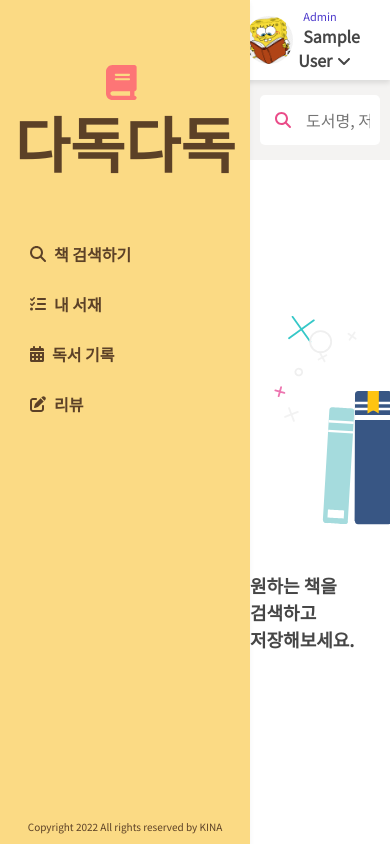
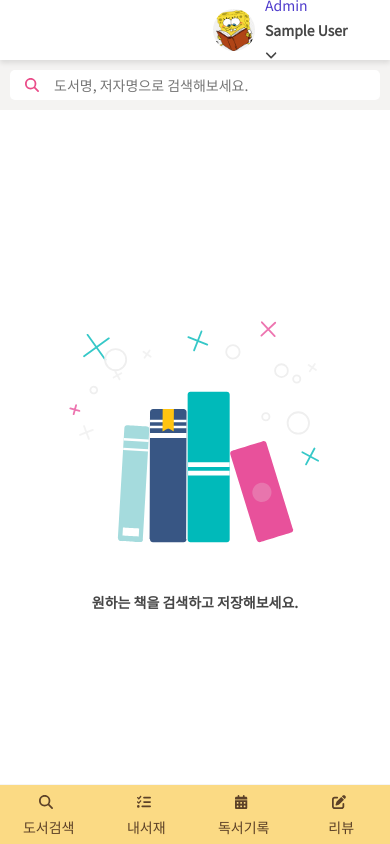
Before and after one commit to kina94/Ink-Drop, a React (Create React App) app: page /home/search in a window 390 px wide. Built offline with nearby package versions, Linux system fonts and the light colour scheme; no server answers; sample sign-in values are in the browser's storage; a web font is replaced by a local one.

Commit message:
모바일 css 1차 완성

```diff
--- a/src/components/home/common/navbar/Navbar.jsx
+++ b/src/components/home/common/navbar/Navbar.jsx
@@ -14,7 +14,7 @@ const Navbar = (props) => {
   }, [props.authService])
 
   const InfoToggle = React.forwardRef(({ onClick }, ref) => (
-    <div>
+    <div style={{minWidth:'100px'}}>
       <p style={{ fontSize: '11px', color: 'var(--color-blue)', margin: '0 5px 0 5px' }}>Admin
       </p>
       <a
@@ -29,7 +29,7 @@ const Navbar = (props) => {
           color: 'var(--color-black)',
           fontWeight: 'bold',
           textDecoration: 'none',
-          marginLeft: '5px'
+          marginLeft: '5px',
         }}
       >
         {userName}<i className="fa-solid fa-angle-down" style={{marginLeft:'5px'}}></i>
--- a/src/components/home/common/navbar/Navbar.module.css
+++ b/src/components/home/common/navbar/Navbar.module.css
@@ -65,3 +65,9 @@
     color:makerViolet;
     opacity:0.7
 }
+
+@media screen and (max-width: 768px){
+    .section{
+      height:30px;
+    }
+}
--- a/src/components/home/common/sidebar/Sidebar.module.css
+++ b/src/components/home/common/sidebar/Sidebar.module.css
@@ -66,3 +66,9 @@
     font-size:10px;
     color : var(--color-brown)
 }
+
+@media screen and (max-width: 768px){
+    .section{
+      display:none;
+    }
+  }
--- a/src/components/home/contents/history/Calendar.css
+++ b/src/components/home/contents/history/Calendar.css
@@ -14,6 +14,10 @@
 
 .calendar-view {
   margin-bottom:70px;
+}
+
+.calendar-view .title #day{
+  font-size:24px;
 }
 
 .calendar-view .title #box{
@@ -54,6 +58,29 @@
   outline:none;
 }
 
+.day-read-book{
+  display: grid;
+  grid-template-columns: repeat(auto-fit, minmax(300px, 1fr));
+  grid-gap: 10px;
+  padding:0 30px 30px 30px;
+  color: var(--font-color);
+  align-items: left;
+}
+
+.day-read-book{
+  text-align:left;
+}
+
+.day-read-book img {
+  object-fit: cover;
+  border-radius:5px;
+}
+
+
+.day-read-book #item {
+  display: inline-block;
+  margin: 20px;
+}
 
 /*Calendar*/
 .react-calendar {
--- a/src/components/home/contents/history/CalendarView.jsx
+++ b/src/components/home/contents/history/CalendarView.jsx
@@ -74,12 +74,19 @@ function CalendarView(props) {
         isToggle &&
         <div className='book-info'>
           <div className='content-wrapper'>
+            <section className='title'>
+              <span id='day'>{moment(value).format('YYYY-MM-DD')}일에 읽은 책</span>
+              <button id='day' className='close'><i className="fas fa-times"></i></button>
+            </section>
+            <seciton className='day-read-book'>
               <ul>
                 {
                   selectedDayBook.map((book, index) => {
                     return (
                       <li key={index}>
+                        <div id='item'>
                           <img className='complete-book-img' src={book.thumbnail}></img>
+                        </div>
                         <div className='complete-book-contents'>
                           <span>{book.title}</span>
                           <span>{book.authors[0]} / {book.publisher}</span>
@@ -90,6 +97,7 @@ function CalendarView(props) {
                   })
                 }
               </ul>
+            </seciton>
           </div>
         </div>
       }
--- a/src/components/home/contents/library/LibrarySidebar.jsx
+++ b/src/components/home/contents/library/LibrarySidebar.jsx
@@ -1,11 +1,13 @@
 import React, {useState} from 'react'
+import { useLocation } from 'react-router-dom'
 import { option } from '../../../../common/utils/common_var'
 import SubSidebar from '../../common/sub_sidebar/SubSidebar'
 
 
 function LibrarySidebar(props) {
+  const location = useLocation()
   return (
-    <section className='sub-sidebar-container'>
+    <section className={`sub-sidebar-container ${location.pathname!='/home/library' ? 'hide' : ''}`}>
     <ul>
         {
           Object.keys(option).map((key, index) => {
--- a/src/components/home/contents/library/SavedBooksByCategory.jsx
+++ b/src/components/home/contents/library/SavedBooksByCategory.jsx
@@ -62,7 +62,7 @@ function SavedBooksByCategory(props) {
         {props.userInfo.userName}님의 {option[params.category]} 목록 ({props.savedBooks ? props.savedBooks.length : 0}권)
       </div>
       {
-        props.savedBooks && props.savedBooks.length===0 ?
+        !props.savedBooks || props.savedBooks && props.savedBooks.length===0 ?
           <ShowMessage value={'저장하신 책이 없어요. 책 검색하기를 통해 책장을 채워주세요.'}
             animationData={animationData}
             width={'200px'}
--- /dev/null
+++ b/src/components/mobile/navbar/MobileNavbar.jsx
@@ -0,0 +1,29 @@
+import React from 'react'
+import { useNavigate } from 'react-router-dom'
+import '../styles/mobile.css'
+
+function MobileNavbar() {
+    const navigate = useNavigate()
+    return (
+        <nav className='mobile-nav'>
+            <a className='mobile-nav-menu' onClick={() => navigate('/home/search')}>
+                <i className="fa-solid fa-magnifying-glass" id='icon' />
+                <p>도서검색</p>
+            </a>
+            <a className='mobile-nav-menu' onClick={() => navigate('/home/library')}>
+                <i className="fa-solid fa-list-check" id='icon' ></i>
+                <p>내서재</p>
+            </a>
+            <a className='mobile-nav-menu' onClick={() => navigate('/home/history')}>
+                <i className="fa-solid fa-calendar-days" id='icon' ></i>
+                <p>독서기록</p>
+            </a>
+            <a className='mobile-nav-menu' onClick={() => navigate('/home/board')}>
+                <i className="fa-solid fa-pen-to-square" id='icon' ></i>
+                <p>리뷰</p>
+            </a>
+        </nav>
+    )
+}
+
+export default MobileNavbar
--- /dev/null
+++ b/src/components/mobile/styles/mobile.css
@@ -0,0 +1,188 @@
+.mobile-nav{
+    display:none
+}
+
+@media screen and (max-width: 768px){
+    *{
+        font-size:14px !important;
+        line-height:25px !important;
+    }
+    .main .content{
+        padding: 60px 0 0 0;
+      }
+
+    /*냅바*/
+    .mobile-nav{
+        border-top: 1px solid whitesmoke;
+        display: flex;
+        flex-wrap: wrap;
+        position: fixed;
+        left: 0;
+        right: 0;
+        bottom: 0;
+        align-items: center;
+        justify-content: center;
+        font-size: 16px;
+        background-color: var(--color-yellow);
+        width: 100 %;
+        height: 60px;
+        font-weight: normal;
+        color: var(--color-brown);
+    }
+
+    .mobile-nav #icon{
+        color: var(--color-brown);
+        font-size:16px;
+    }
+
+    .mobile-nav-menu{
+        width:25%;
+        text-align:center;
+        font-size:14px;
+        color:var(--color-dark-blue);
+        text-decoration:none;
+    }
+    .mobile-nav-menu:hover{
+        color:var(--color-dark-blue);
+    }
+    .mobile-nav-menu > p{
+        margin: 1px 0 0 0;
+        color:var(--color-dark-grey);
+        font-size:14px;
+    }
+    .mobile-nav-icon{
+        width:25px;
+    }
+
+    /*검색창*/
+    .show-search-result{
+        padding: 70px 0 80px 0;
+    }
+
+    .show-search-result span:first-child{
+        margin-left:15px;
+    }
+
+    .search-input-container{
+        padding:0;
+        height:50px;
+    }
+
+    .search input{
+        height:30px;
+    }
+
+    .search-icon{
+        height:30px;
+    }
+
+    /*책 리스트*/
+    .book-list li p{
+        display:-webkit-box;
+        word-wrap:break-word;
+        -webkit-line-clamp:1;
+        -webkit-box-orient:vertical;
+        overflow:hidden;
+        text-overflow:ellipsis;
+    }
+
+    /*책 모달창*/
+    .book-info {
+        background-color:none;
+    }
+
+    .book-info .close svg{
+        height:1.5em;
+    }
+
+    .book-info .content-wrapper{
+        border-radius:0;
+    }
+
+    .information section:first-child{
+        padding:0;
+    }
+
+    .book-info .title{
+        padding:15px 15px 0 15px;
+    }
+
+    .book-info .information{
+        padding:15px 15px 0 15px;
+        flex-direction:column;
+    }
+
+    .book-info img{
+        width:150px;
+    }
+
+    .information section:last-child #contents{
+        -webkit-line-clamp: 2;
+    }
+
+    .save-contents{
+        padding:0 10px 10px 10px;
+    }
+
+    .selected-display{
+        padding:0 10px 10px 10px;
+    }
+
+    .button-container{
+        padding:0;
+    }
+
+
+    /*내서재*/
+    .sub-sidebar-container{
+        width:100%;
+    }
+
+    .library .before-search{
+        display:none;
+    }
+
+    .saved-book-list .before-search{
+        display:flex;
+    }
+
+    .hide{
+        display:none;
+    }
+
+    .saved-book-list{
+        padding-bottom:60px;
+        overflow:auto;
+    }
+
+    /*독서 기록*/
+    .history{
+        padding:10px;
+    }
+    .react-calendar{
+        padding:10px;
+    }
+
+    .calendar-view{
+        margin-bottom:30px;
+    }
+
+    .chart-view{
+        min-height:300px;
+    }
+
+    /*날짜별 읽은 책*/
+    .day-read-book{
+        padding:0;
+    }
+
+    .day-read-book #item {
+        display: inline-block;
+        margin: 0px;
+    }
+
+    .day-read-book img{
+        margin:10px;
+        width:100px;
+    }
+  }
--- a/src/views/MainContainer.jsx
+++ b/src/views/MainContainer.jsx
@@ -1,12 +1,12 @@
 import React, { useEffect, useState } from 'react'
-import {Route, Routes, useNavigate } from 'react-router-dom'
+import { Route, Routes, useNavigate } from 'react-router-dom'
 import Navbar from '../components/home/common/navbar/Navbar'
 import SearchContainer from './SearchContainer'
 import LibraryContainer from './LibraryContainer'
 import HistoryContainer from './HistoryContainer'
 import Sidebar from '../components/home/common/sidebar/Sidebar'
+import MobileNavbar from '../components/mobile/navbar/MobileNavbar'
 import './Container.css'
-
 function MainContainer(props) {
     const navigate = useNavigate();
 
@@ -14,9 +14,10 @@ function MainContainer(props) {
     const [userInfo, setUserInfo] = useState({})
 
     useEffect(() => {
-        props.authService.onAuthChange(user=>{
-            if(user){
-                setUserInfo({...userInfo,
+        props.authService.onAuthChange(user => {
+            if (user) {
+                setUserInfo({
+                    ...userInfo,
                     userId: user.uid, // 유저 토큰
                     userName: user.displayName, // 유저 이름
                     userEmail: user.email, // 유저 이메일
@@ -29,17 +30,18 @@ function MainContainer(props) {
                 navigate('/')
             }
         }, [userInfo.userId])
-    },[props.authService, props.userRepository])
+    }, [props.authService, props.userRepository])
 
     return (
         <section className='main'>
             <Navbar userInfo={userInfo} {...props}></Navbar>
             <Sidebar></Sidebar>
+            <MobileNavbar />
             <section className='content'>
                 <Routes>
-                <Route exact={true} path='search/*' element={<SearchContainer userInfo={userInfo}/>}/>
-                <Route exact={true} path='library/*' element={<LibraryContainer userInfo={userInfo}/>}/>
-                <Route exact={true} path='history/*' element={<HistoryContainer userInfo={userInfo}/>}/>
+                    <Route exact={true} path='search/*' element={<SearchContainer userInfo={userInfo} />} />
+                    <Route exact={true} path='library/*' element={<LibraryContainer userInfo={userInfo} />} />
+                    <Route exact={true} path='history/*' element={<HistoryContainer userInfo={userInfo} />} />
                 </Routes>
             </section>
         </section>
```
Also changed, not shown: src/App.css (line endings or trailing spaces), src/views/Container.css (line endings or trailing spaces). Lines whose indentation alone changed are shown as unchanged.
